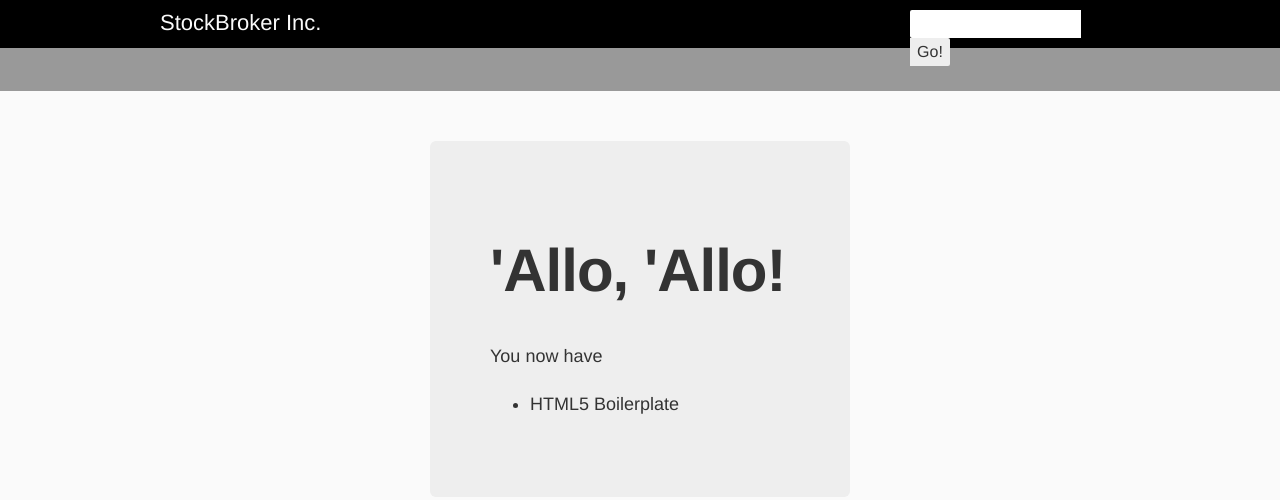
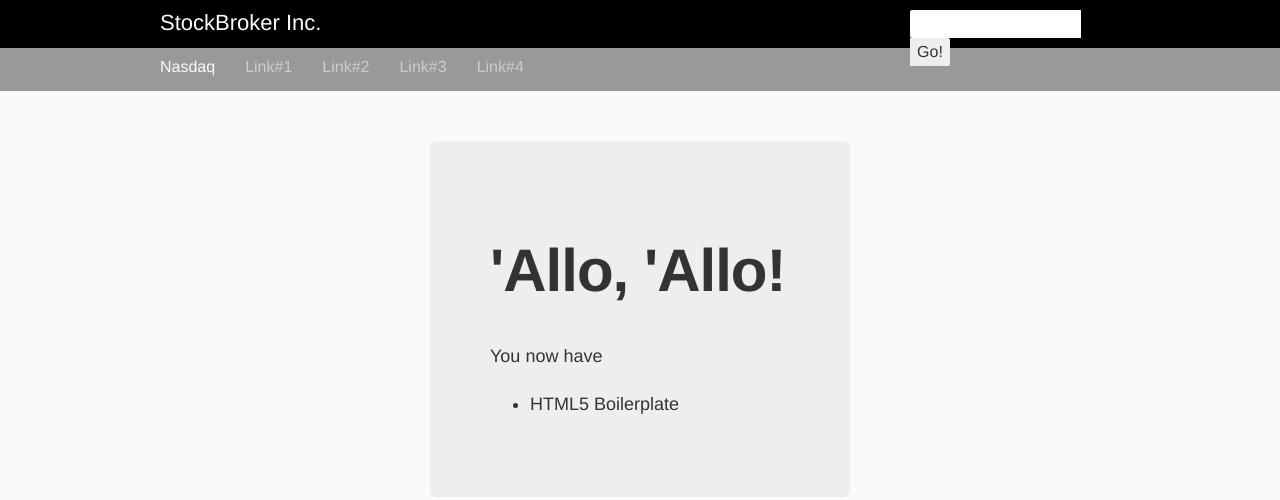
Before and after one commit to icmpecho/nasdaq-web, a website: page app/index.html in a window 1280 px wide. Drawn offline with nearby package versions, Linux system fonts and the light colour scheme; files that its build step writes are made by us from their sources.

Commit message:
Add menu item

```diff
--- a/app/index.html
+++ b/app/index.html
@@ -35,6 +35,13 @@
 
         <div class="menu-bar">
             <div class="container">
+                <ul class="menu">
+                    <li class="active"><a href="#">Nasdaq</a></li>
+                    <li><a href="#">Link#1</a></li>
+                    <li><a href="#">Link#2</a></li>
+                    <li><a href="#">Link#3</a></li>
+                    <li><a href="#">Link#4</a></li>
+                </ul>
             </div>
         </div>
 
--- a/app/styles/main.css
+++ b/app/styles/main.css
@@ -87,6 +87,27 @@ body {
     width: 100%;
 }
 
+.menu {
+    list-style-type: none;
+    margin: 0;
+    padding: 0;
+}
+
+.menu li {
+    float: left;
+    margin-right: 30px;
+}
+
+.menu a {
+    display: inline-block;
+    text-decoration: none;
+    color: #ccc;
+}
+
+.menu .active a {
+    color: #fafafa;
+}
+
 .container {
     max-width: 960px;
     padding: 0 10px 0 10px;
```
